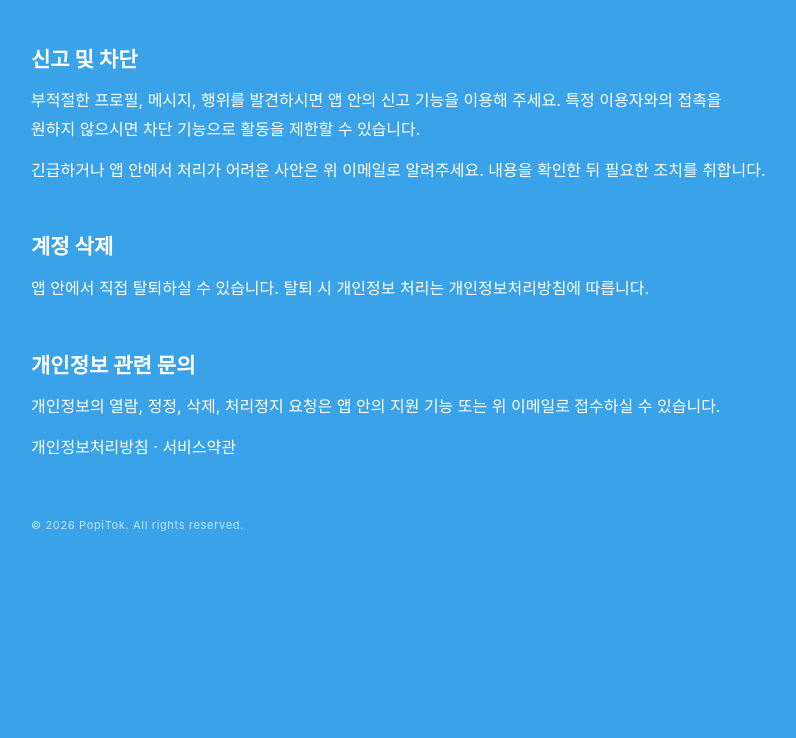
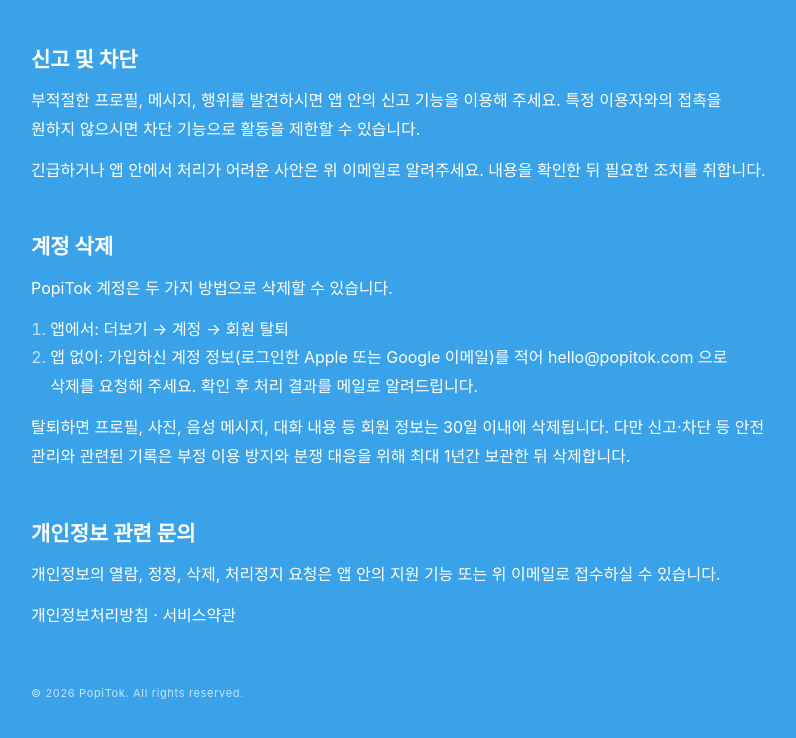
Before and after one commit to popitok/popitok.github.io, a plain HTML site: page support.html in a window 1280 px wide. Shown: the part 675-1413 px from the top of the page, without its empty margins (241-1037 px from the left). Before the commit the page ends 1327 px from the top, so only its background shows below. Drawn offline with nearby package versions, Linux system fonts and the light colour scheme.

Commit message:
고객지원: 계정 삭제를 앱 없이 요청하는 방법과 삭제·보관 데이터 안내
Google Play 데이터 보안의 계정 삭제 주소 요건에 맞춤. 번호 목록에도 문서 목록 여백 적용.

Co-Authored-By: Claude Opus 5.5 <noreply@anthropic.com>

```diff
--- a/styles.css
+++ b/styles.css
@@ -192,7 +192,7 @@ html[lang="ko"] .lang__flag--ja, html[lang="ja"] .lang__flag--ko { display: none
 .doc h2 { font-size: 21px; font-weight: 700; line-height: 1.4; }
 .doc h3 { margin-top: 24px; font-size: 16px; font-weight: 600; }
 .doc section p { margin-top: 12px; font-size: 16px; line-height: 1.8; }
-.doc ul { margin-top: 12px; padding-left: 1.2em; }
+.doc ul, .doc ol { margin-top: 12px; padding-left: 1.2em; }
 .doc li { font-size: 16px; line-height: 1.8; }
 .doc li::marker { color: rgba(255, 255, 255, 0.7); }
 .doc .note {
--- a/support.html
+++ b/support.html
@@ -59,7 +59,12 @@
       </section>
       <section>
         <h2>계정 삭제</h2>
-        <p>앱 안에서 직접 탈퇴하실 수 있습니다. 탈퇴 시 개인정보 처리는 개인정보처리방침에 따릅니다.</p>
+        <p>PopiTok 계정은 두 가지 방법으로 삭제할 수 있습니다.</p>
+        <ol>
+          <li>앱에서: 더보기 → 계정 → 회원 탈퇴</li>
+          <li>앱 없이: 가입하신 계정 정보(로그인한 Apple 또는 Google 이메일)를 적어 <a href="mailto:hello@popitok.com">hello@popitok.com</a> 으로 삭제를 요청해 주세요. 확인 후 처리 결과를 메일로 알려드립니다.</li>
+        </ol>
+        <p>탈퇴하면 프로필, 사진, 음성 메시지, 대화 내용 등 회원 정보는 30일 이내에 삭제됩니다. 다만 신고·차단 등 안전 관리와 관련된 기록은 부정 이용 방지와 분쟁 대응을 위해 최대 1년간 보관한 뒤 삭제합니다.</p>
       </section>
       <section>
         <h2>개인정보 관련 문의</h2>
@@ -91,7 +96,12 @@
       </section>
       <section>
         <h2>アカウントの削除</h2>
-        <p>アプリ内でご自身で退会できます。退会時の個人情報の取扱いは、プライバシーポリシーに従います。</p>
+        <p>PopiTokのアカウントは、次の2つの方法で削除できます。</p>
+        <ol>
+          <li>アプリから：その他 → アカウント → 退会</li>
+          <li>アプリを使わずに：ご登録のアカウント情報（ログインに使ったAppleまたはGoogleのメールアドレス）を記載のうえ、<a href="mailto:hello@popitok.com">hello@popitok.com</a> まで削除をご依頼ください。確認後、処理結果をメールでお知らせします。</li>
+        </ol>
+        <p>退会すると、プロフィール、写真、音声メッセージ、トークの内容などの会員情報は30日以内に削除されます。ただし、通報やブロックなど安全管理に関する記録は、不正利用の防止および紛争対応のため最大1年間保管した後に削除します。</p>
       </section>
       <section>
         <h2>個人情報に関するお問い合わせ</h2>
```
